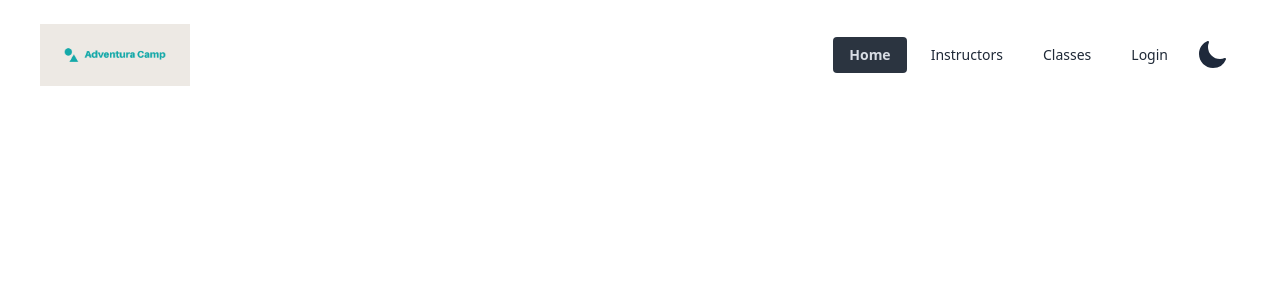
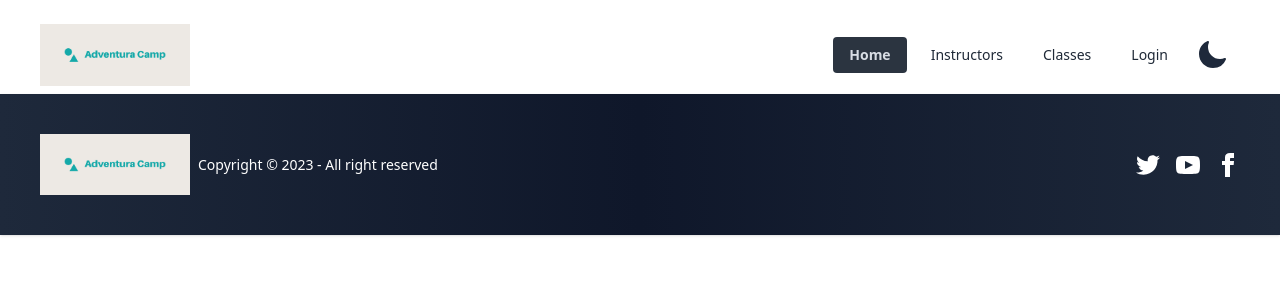
Before and after one commit to khaledheera/adventure-camp, a React (Vite) app: page / in a window 1280 px wide. Shown: the top 300 px of the page. Built offline with nearby package versions, Linux system fonts and the light colour scheme; no server answers.

Commit message:
Footer done

```diff
--- /dev/null
+++ b/src/components/Shared/Footer/Footer.jsx
@@ -0,0 +1,27 @@
+import React from 'react';
+import logo from "../../../assets/images/logo.png";
+import { Link } from 'react-router-dom';
+
+const Footer = () => {
+    return (
+        <div>
+<footer className="footer items-center p-4 bg-gradient-to-r from-slate-800 via-slate-900 to-slate-800  text-white shadow px-10 py-10">
+  <div className="items-center grid-flow-col">
+  <Link to={"/"}>
+              <img src={logo}width='150'
+ height='100' alt="" className="cursor-pointer" />
+            </Link>
+    <p>Copyright © 2023 - All right reserved</p>
+  </div>
+  <div className="grid-flow-col gap-4 md:place-self-center md:justify-self-end">
+    <a  href="https://twitter.com/home?lang=en" target={`_blank`}><svg xmlns="http://www.w3.org/2000/svg" width="24" height="24" viewBox="0 0 24 24" className="fill-current"><path d="M24 4.557c-.883.392-1.832.656-2.828.775 1.017-.609 1.798-1.574 2.165-2.724-.951.564-2.005.974-3.127 1.195-.897-.957-2.178-1.555-3.594-1.555-3.179 0-5.515 2.966-4.797 6.045-4.091-.205-7.719-2.165-10.148-5.144-1.29 2.213-.669 5.108 1.523 6.574-.806-.026-1.566-.247-2.229-.616-.054 2.281 1.581 4.415 3.949 4.89-.693.188-1.452.232-2.224.084.626 1.956 2.444 3.379 4.6 3.419-2.07 1.623-4.678 2.348-7.29 2.04 2.179 1.397 4.768 2.212 7.548 2.212 9.142 0 14.307-7.721 13.995-14.646.962-.695 1.797-1.562 2.457-2.549z"></path></svg>
+    </a>
+    <a href="https://www.youtube.com/" target={`_blank`}><svg xmlns="http://www.w3.org/2000/svg" width="24" height="24" viewBox="0 0 24 24" className="fill-current"><path d="M19.615 3.184c-3.604-.246-11.631-.245-15.23 0-3.897.266-4.356 2.62-4.385 8.816.029 6.185.484 8.549 4.385 8.816 3.6.245 11.626.246 15.23 0 3.897-.266 4.356-2.62 4.385-8.816-.029-6.185-.484-8.549-4.385-8.816zm-10.615 12.816v-8l8 3.993-8 4.007z"></path></svg></a>
+    <a href="https://www.facebook.com/" target={`_blank`}><svg xmlns="http://www.w3.org/2000/svg" width="24" height="24" viewBox="0 0 24 24" className="fill-current"><path d="M9 8h-3v4h3v12h5v-12h3.642l.358-4h-4v-1.667c0-.955.192-1.333 1.115-1.333h2.885v-5h-3.808c-3.596 0-5.192 1.583-5.192 4.615v3.385z"></path></svg></a>
+  </div>
+</footer>
+</div>
+    );
+};
+
+export default Footer;
--- a/src/layouts/Main.jsx
+++ b/src/layouts/Main.jsx
@@ -1,5 +1,6 @@
 import { Outlet } from "react-router-dom";
 import Navbar from "../components/Shared/Navbar/Navbar";
+import Footer from "../components/Shared/Footer/Footer";
 
 
 const Main = () => {
@@ -7,6 +8,7 @@ const Main = () => {
         <div>
             <Navbar/>
             <Outlet/>
+            <Footer/>
         </div>
     );
 };
```
